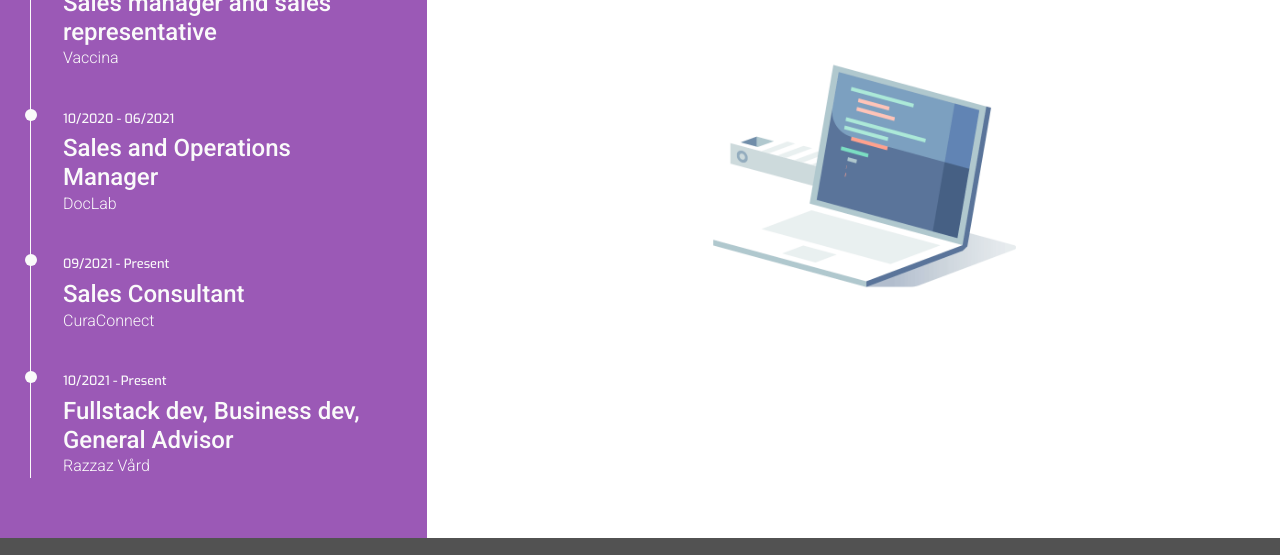
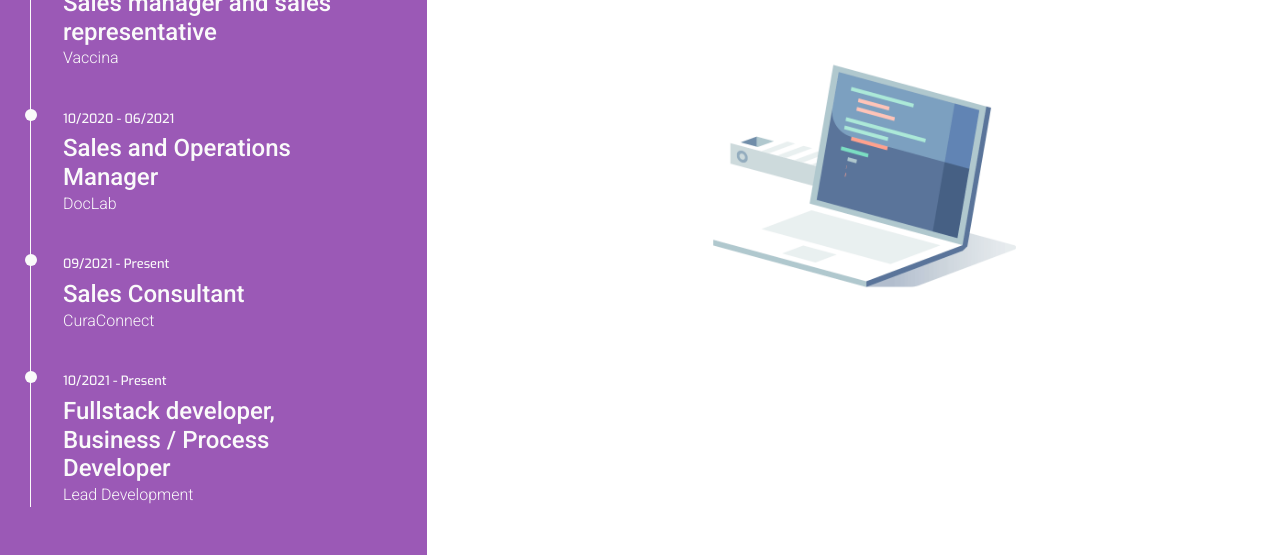
Before and after one commit to Milosson/The-Resume-Shed, a website: page resume.html in a window 1280 px wide. Shown: the part 815-1370 px from the top of the page. Drawn offline with nearby package versions, Linux system fonts and the light colour scheme.

Commit message:
Minor adjustments

```diff
--- a/resume.html
+++ b/resume.html
@@ -74,8 +74,8 @@
                         <p>CuraConnect</p>
                     </div>
                     <div class="timeline-item" data-dates="10/2021 - Present">
-                        <h4>Fullstack dev, Business dev, General Advisor</h4>
-                        <p>Razzaz Vård</p>
+                    <h4>Fullstack developer, Business / Process Developer</h4>
+                        <p>Lead Development</p>
                     </div>
                 </div>
             </div>
```
